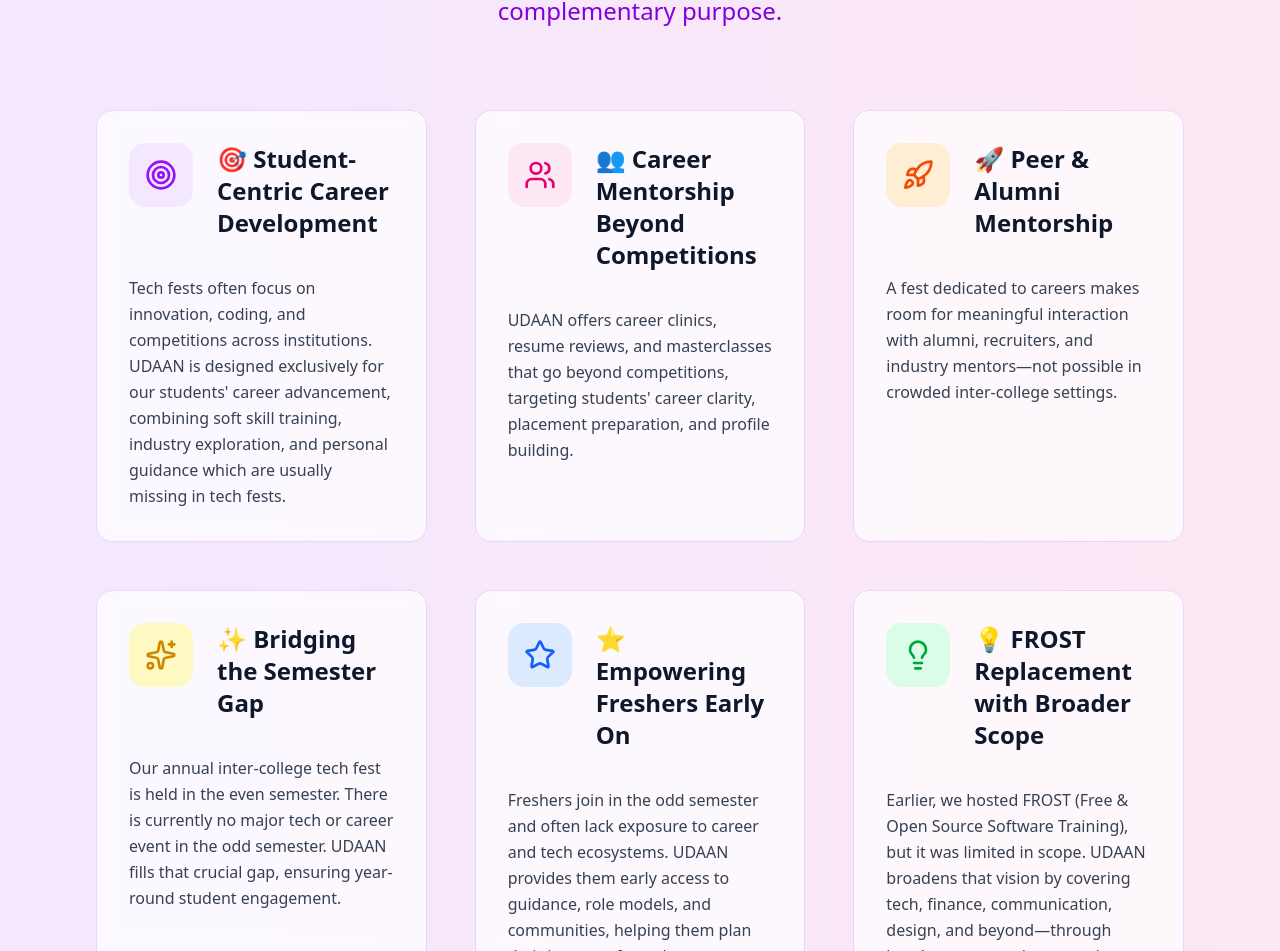
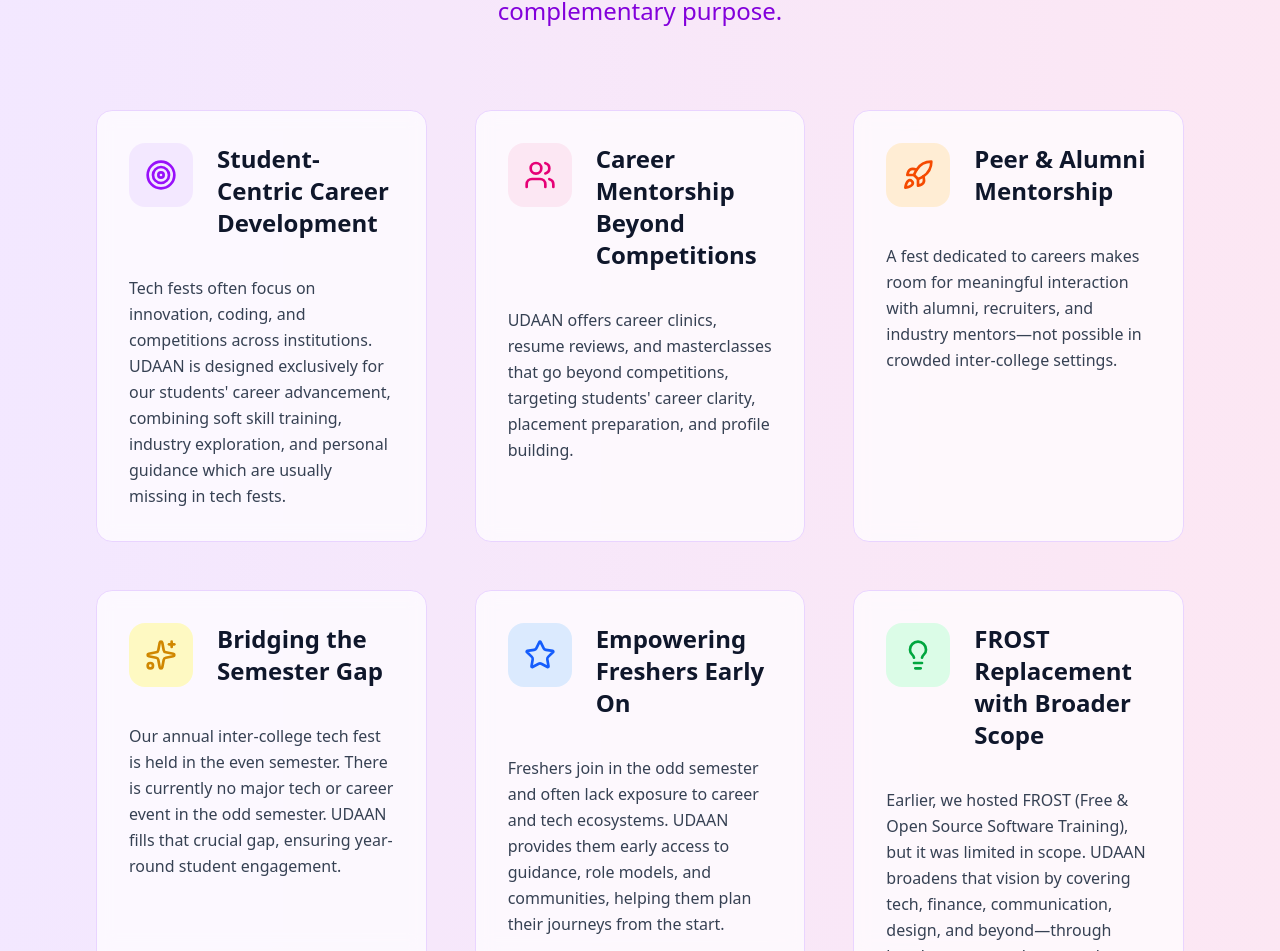
Before and after one commit to YashvanthSankar/udaan-fest, a React (Vite) app: page / in a window 1280 px wide. Shown: the part 1035-1986 px from the top of the page. Built offline with nearby package versions, Linux system fonts and the light colour scheme.

Commit message:
update cards in 'why udaan?'

```diff
--- a/src/App.jsx
+++ b/src/App.jsx
@@ -439,7 +439,7 @@
                 <div>
                   <h3 className={`text-xl lg:text-2xl font-bold mb-3 ${
                     isDarkMode ? 'text-white' : 'text-slate-900'
-                  }`}>🎯 Student-Centric Career Development</h3>
+                  }`}>Student-Centric Career Development</h3>
                 </div>
               </div>
               <p className={`leading-relaxed ${
@@ -466,7 +466,7 @@
                 <div>
                   <h3 className={`text-xl lg:text-2xl font-bold mb-3 ${
                     isDarkMode ? 'text-white' : 'text-slate-900'
-                  }`}>👥 Career Mentorship Beyond Competitions</h3>
+                  }`}>Career Mentorship Beyond Competitions</h3>
                 </div>
               </div>
               <p className={`leading-relaxed ${
@@ -493,7 +493,7 @@
                 <div>
                   <h3 className={`text-xl lg:text-2xl font-bold mb-3 ${
                     isDarkMode ? 'text-white' : 'text-slate-900'
-                  }`}>🚀 Peer & Alumni Mentorship</h3>
+                  }`}>Peer & Alumni Mentorship</h3>
                 </div>
               </div>
               <p className={`leading-relaxed ${
@@ -520,7 +520,7 @@
                 <div>
                   <h3 className={`text-xl lg:text-2xl font-bold mb-3 ${
                     isDarkMode ? 'text-white' : 'text-slate-900'
-                  }`}>✨ Bridging the Semester Gap</h3>
+                  }`}>Bridging the Semester Gap</h3>
                 </div>
               </div>
               <p className={`leading-relaxed ${
@@ -547,7 +547,7 @@
                 <div>
                   <h3 className={`text-xl lg:text-2xl font-bold mb-3 ${
                     isDarkMode ? 'text-white' : 'text-slate-900'
-                  }`}>⭐ Empowering Freshers Early On</h3>
+                  }`}>Empowering Freshers Early On</h3>
                 </div>
               </div>
               <p className={`leading-relaxed ${
@@ -574,7 +574,7 @@
                 <div>
                   <h3 className={`text-xl lg:text-2xl font-bold mb-3 ${
                     isDarkMode ? 'text-white' : 'text-slate-900'
-                  }`}>💡 FROST Replacement with Broader Scope</h3>
+                  }`}>FROST Replacement with Broader Scope</h3>
                 </div>
               </div>
               <p className={`leading-relaxed ${
```
